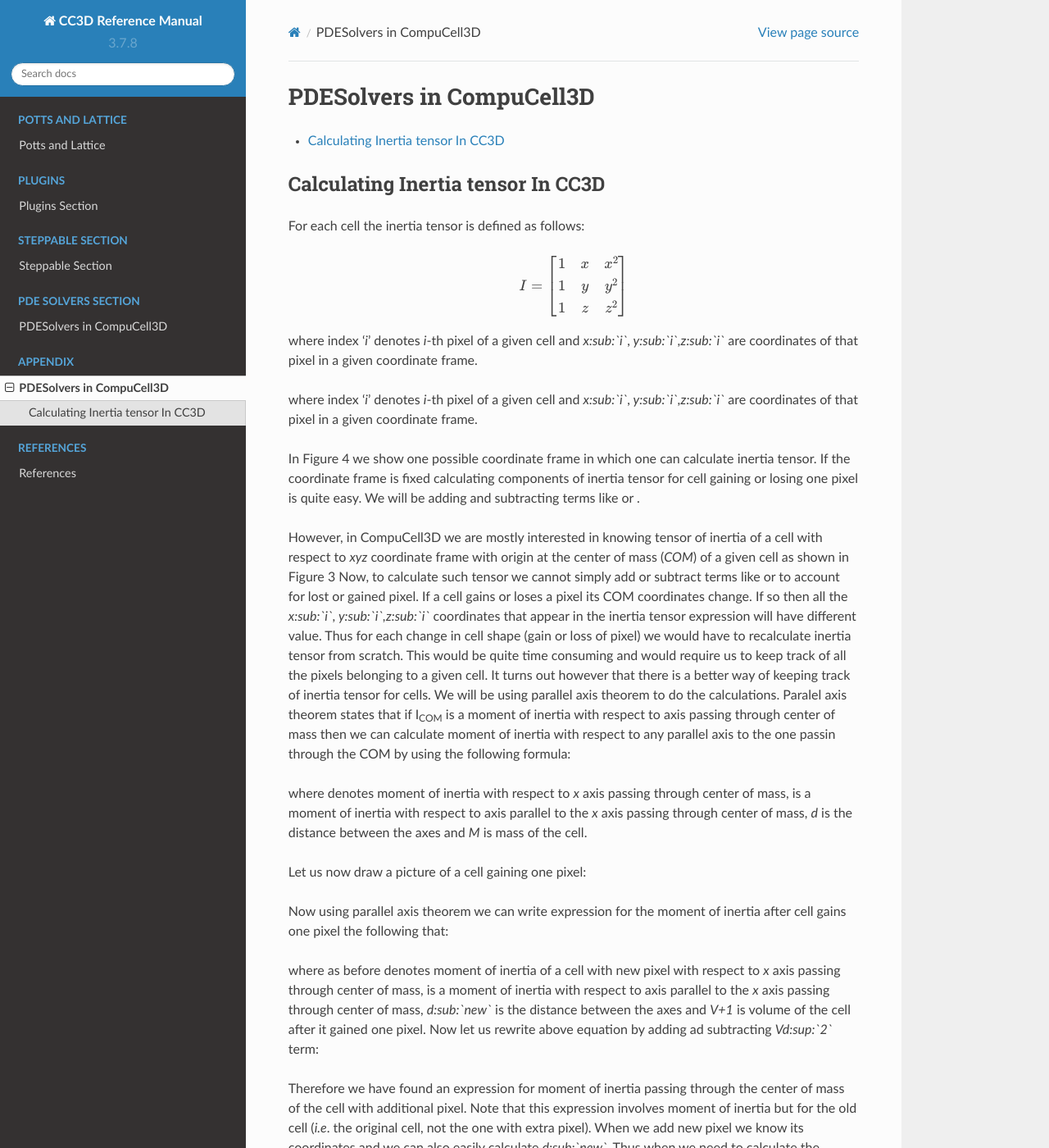
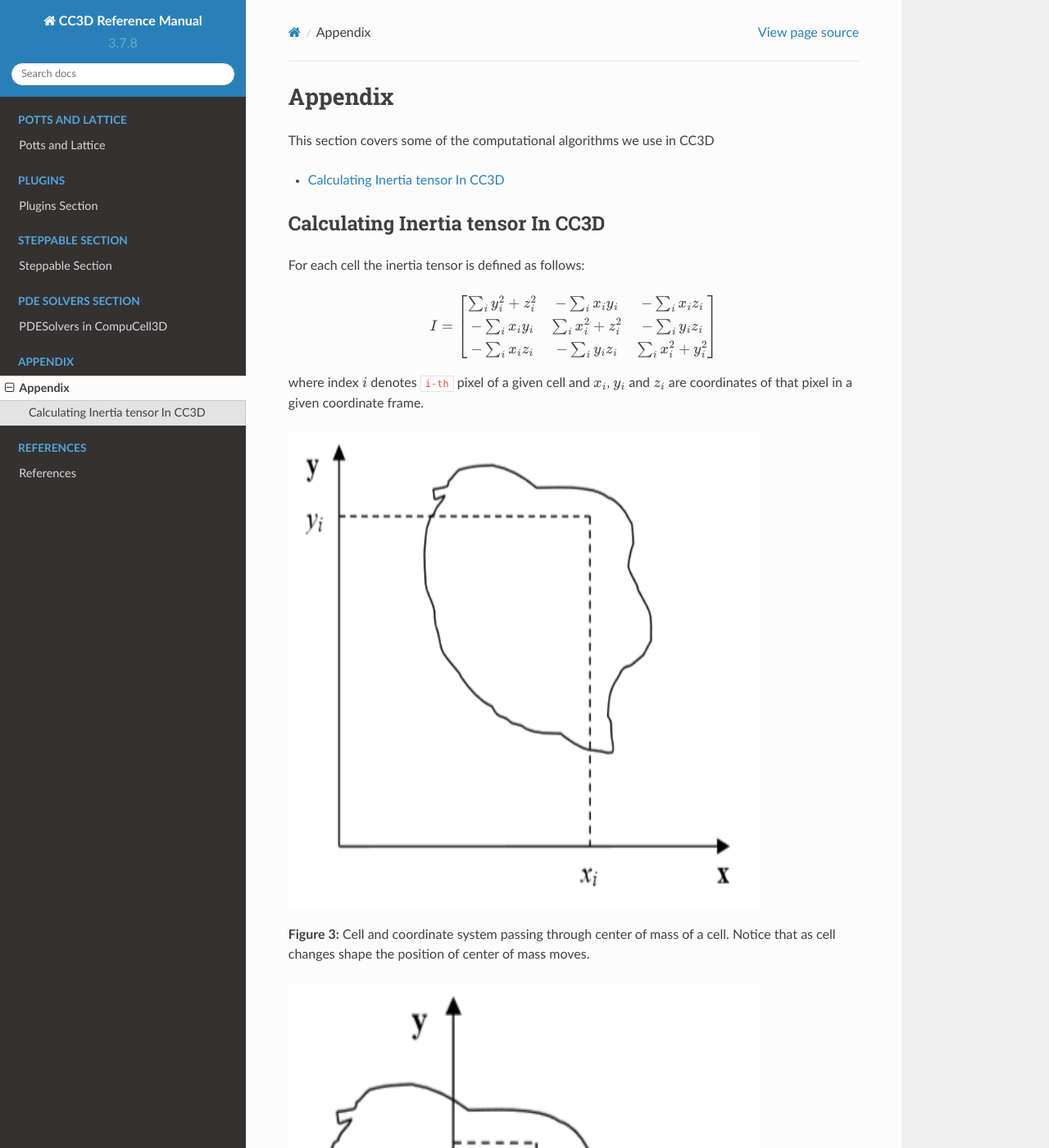
Before and after one commit to CompuCell3D/CompuCell3DReferenceManual, a Sphinx documentation site: the page built from docs/appendix.rst, in a window 1280 px wide and 1400 px high. Shown: the whole window at 82% size. Built offline with Sphinx 7.4.7 and the Read the Docs theme 2.0.0, drawn with Linux system fonts in a browser that asks for light colours; some of the changed text lies outside the part shown.

Commit message:
formatting

```diff
--- a/docs/appendix.rst
+++ b/docs/appendix.rst
@@ -1,5 +1,7 @@
-PDESolvers in CompuCell3D
+Appendix
 =========================
+
+This section covers some of the computational algorithms we use in CC3D
 
 * :doc:`inertia_tensor`
 
--- a/docs/inertia_tensor.rst
+++ b/docs/inertia_tensor.rst
@@ -9,20 +9,26 @@ For each cell the inertia tensor is defined as follows:
    \begin{eqnarray}
 
     I = \begin{bmatrix}
-    1 & x & x^2 \\
-    1 & y & y^2 \\
-    1 & z & z^2 \\
+    \sum_i y_i^2+z_i^2 & -\sum_i x_i y_i & -\sum_i x_i z_i \\
+    -\sum_i x_i y_i & \sum_i x_i^2+z_i^2 & -\sum_i y_i z_i \\
+    -\sum_i x_i z_i & -\sum_i  y_i z_i & \sum_i x_i^2+y_i^2 \\
     \end{bmatrix}
    \end{eqnarray}
 
 
-where index '*i*' denotes *i*-th pixel of a given cell and *x\ :sub:`i`,
-y\ :sub:`i`,z\ :sub:`i`* are coordinates of that pixel in a given
+where index :math:`i` denotes ``i-th`` pixel of a given cell and :math:`x_i`,
+:math:`y_i` and :math:`z_i` are coordinates of that pixel in a given
 coordinate frame.
 
-where index '*i*' denotes *i*-th pixel of a given cell and *x\ :sub:`i`,
-y\ :sub:`i`,z\ :sub:`i`* are coordinates of that pixel in a given
-coordinate frame.
+|inertia_tensor_fig3|
+
+**Figure 3:** Cell and coordinate system passing through center of mass of a cell.
+Notice that as cell changes shape the position of center of mass moves.
+
+|inertia_tensor_fig4|
+
+**Figure 4:** Cell and its coordinate frame in which we calculate inertia tensor
+
 
 In Figure 4 we show one possible coordinate frame in which one can
 calculate inertia tensor. If the coordinate frame is fixed calculating
@@ -96,3 +102,16 @@ Therefore we have shown how we can calculate tensor of inertia for a
 given cell with respect to a coordinate frame with origin at cell's
 center of mass, without evaluating full sums. Such "local" calculations
 greatly speed up simulations
+
+
+.. |inertia_tensor_fig3| image:: images/inertia_tensor_fig_3.png
+   :width: 6.00000in
+   :height: 6.00000in
+
+.. |inertia_tensor_fig4| image:: images/inertia_tensor_fig_4.png
+   :width: 6.00000in
+   :height: 6.00000in
+
+.. |inertia_tensor_fig5| image:: images/inertia_tensor_fig_5.png
+   :width: 6.00000in
+   :height: 6.00000in
```
Also changed, not shown: docs/images/inertia_tensor_fig_3.png (added), docs/images/inertia_tensor_fig_4.png (added), docs/images/inertia_tensor_fig_5.png (added).
